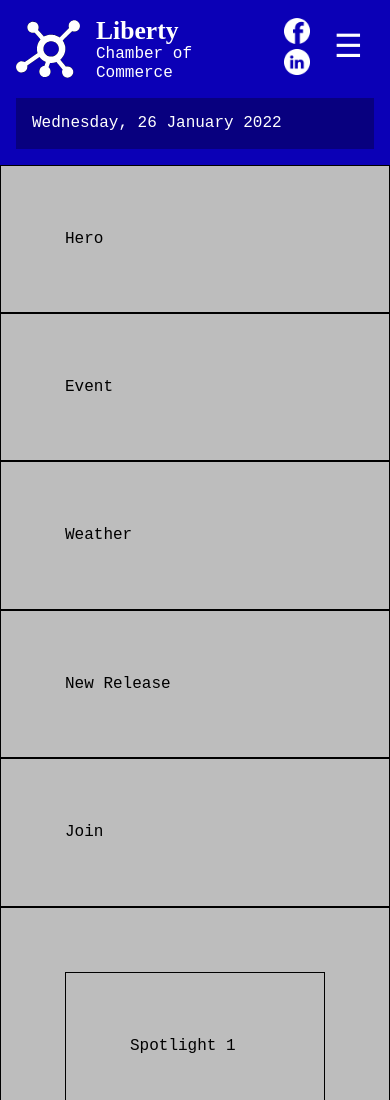
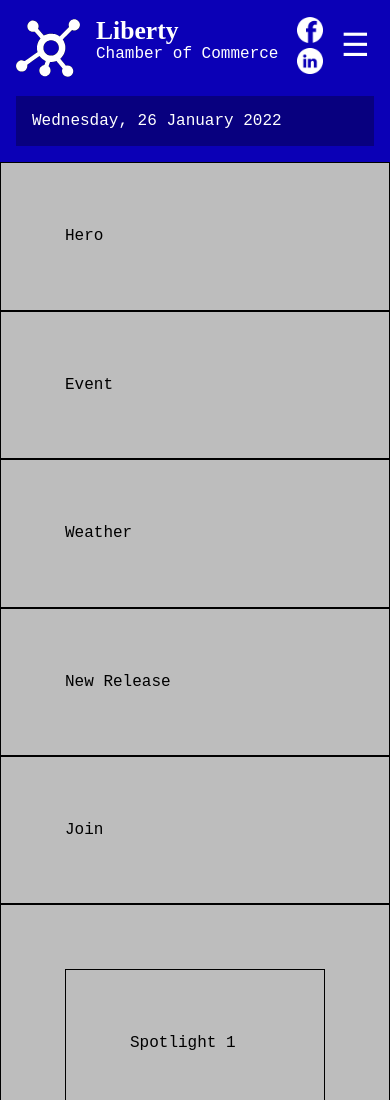
Before and after one commit to alvarobgodoy/WDD230, a plain HTML site: page chamber/index.html in a window 390 px wide. Shown: the top 1100 px of the page. Drawn offline with Linux system fonts and the light colour scheme; a web font is replaced by a local one.

Commit message:
Fix header

```diff
--- a/chamber/css/base.css
+++ b/chamber/css/base.css
@@ -26,7 +26,7 @@ header {
     background-color: var(--primary-color);
     padding: 1rem;
     display: grid;
-    grid-template-columns: 5fr 1fr 1fr;
+    grid-template-columns: 5fr 1fr .7fr;
     align-items: center;
     color: white;
 }
@@ -71,6 +71,7 @@ nav ul.open {display:block;}
     grid-column: 3;
     background-color: transparent;
     border: none;
+    padding: 0;
     font-size: 2rem;
     color: #fff;
 }
```
